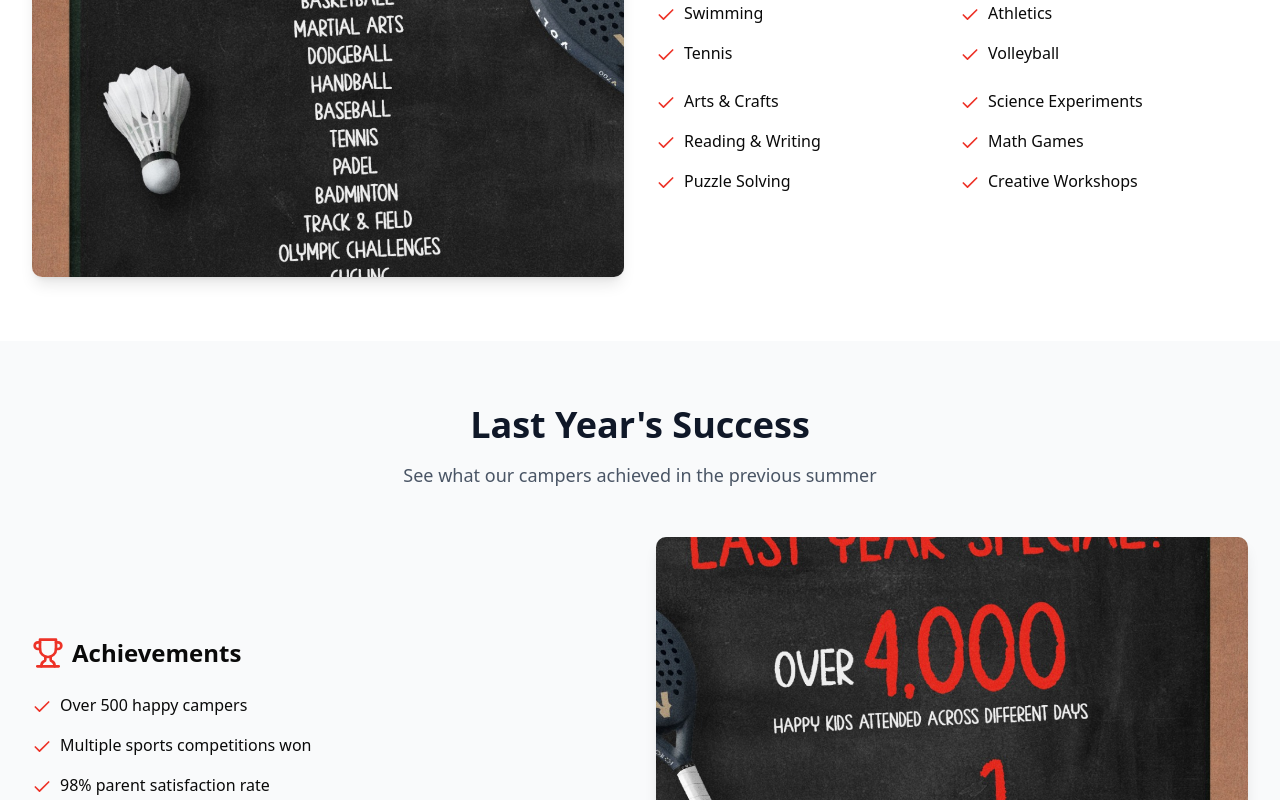
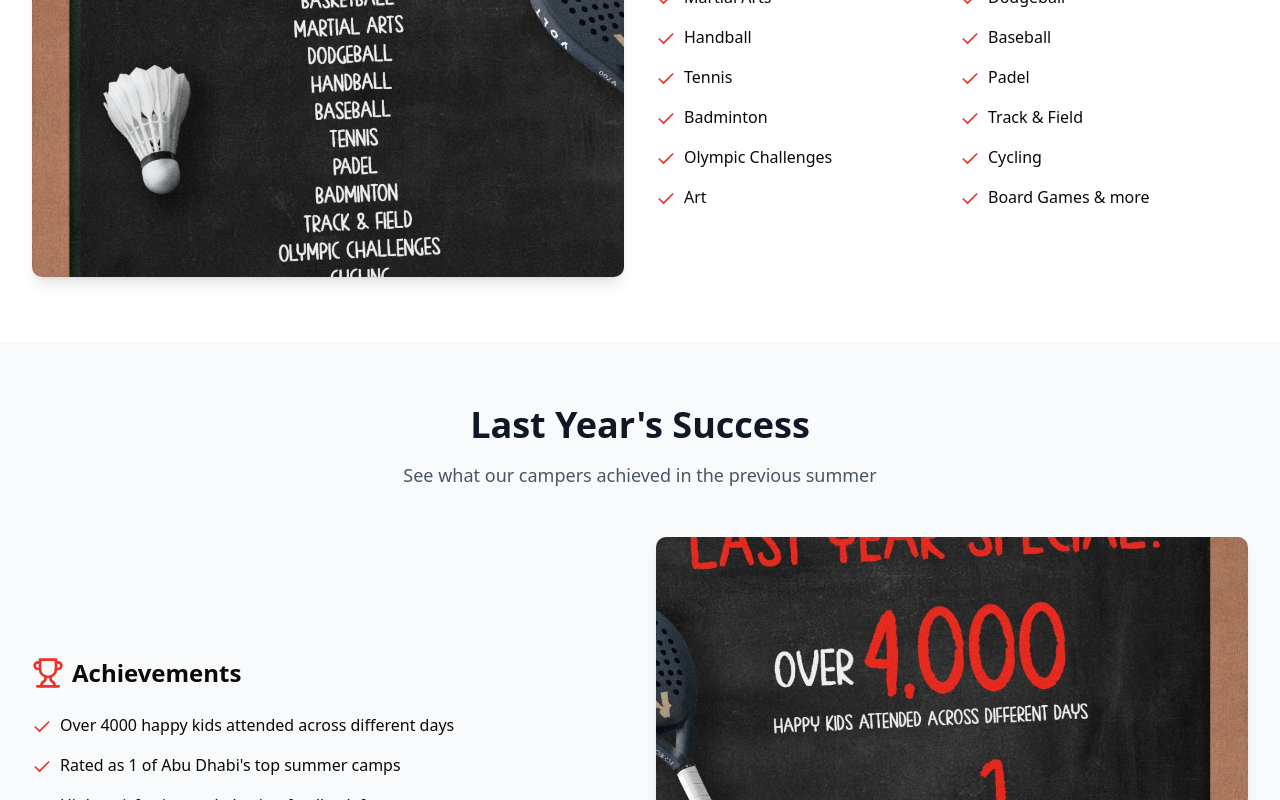
Before and after one commit to Hosni10/summercamp-client, a React (Vite) app: page /kids-camp in a window 1280 px wide. Shown: the part 1540-2340 px from the top of the page. Built offline with nearby package versions, Linux system fonts and the light colour scheme; no server answers.

Commit message:
updates on the activities section and achievement section

```diff
--- a/src/pages/KidsCamp.jsx
+++ b/src/pages/KidsCamp.jsx
@@ -150,33 +150,22 @@ const campActivities = {
   sports: [
     "Football",
     "Basketball",
-    "Swimming",
-    "Athletics",
+    "Martial Arts",
+    "Dodgeball",
+    "Handball",
+    "Baseball",
     "Tennis",
-    "Volleyball",
+    "Padel",
+    "Badminton",
+    "Track & Field",
+    "Olympic Challenges",
+    "Cycling",
+    "Art",
+    "Board Games & more",
   ],
-  cognitive: [
-    "Arts & Crafts",
-    "Science Experiments",
-    "Reading & Writing",
-    "Math Games",
-    "Puzzle Solving",
-    "Creative Workshops",
-  ],
-  competitions: [
-    "Sports Tournaments",
-    "Art Competitions",
-    "Talent Shows",
-    "Quiz Contests",
-    "Team Challenges",
-  ],
-  skills: [
-    "Leadership Development",
-    "Team Building",
-    "Communication Skills",
-    "Problem Solving",
-    "Creativity Enhancement",
-  ],
+  cognitive: [],
+  competitions: [],
+  skills: [],
   ageGroups: [
     "Ages 4-6: Early Development",
     "Ages 7-9: Skill Building",
@@ -371,14 +360,6 @@ function KidsCamp() {
                   </div>
                 ))}
               </div>
-              <div className="grid grid-cols-2 gap-4">
-                {campActivities.cognitive.map((activity, index) => (
-                  <div key={index} className="flex items-start space-x-2">
-                    <Check className="h-5 w-5 text-[#ed3227] mt-1" />
-                    <span>{activity}</span>
-                  </div>
-                ))}
-              </div>
             </div>
           </div>
         </div>
@@ -404,19 +385,19 @@ function KidsCamp() {
               <ul className="space-y-4">
                 <li className="flex items-start space-x-2">
                   <Check className="h-5 w-5 text-[#ed3227] mt-1" />
-                  <span>Over 500 happy campers</span>
+                  <span>
+                    Over 4000 happy kids attended across different days
+                  </span>
                 </li>
                 <li className="flex items-start space-x-2">
                   <Check className="h-5 w-5 text-[#ed3227] mt-1" />
-                  <span>Multiple sports competitions won</span>
+                  <span>Rated as 1 of Abu Dhabi's top summer camps</span>
                 </li>
                 <li className="flex items-start space-x-2">
                   <Check className="h-5 w-5 text-[#ed3227] mt-1" />
-                  <span>98% parent satisfaction rate</span>
-                </li>
-                <li className="flex items-start space-x-2">
-                  <Check className="h-5 w-5 text-[#ed3227] mt-1" />
-                  <span>Professional development for young athletes</span>
+                  <span>
+                    High satisfaction and glowing feedback from parents
+                  </span>
                 </li>
               </ul>
             </div>
```
